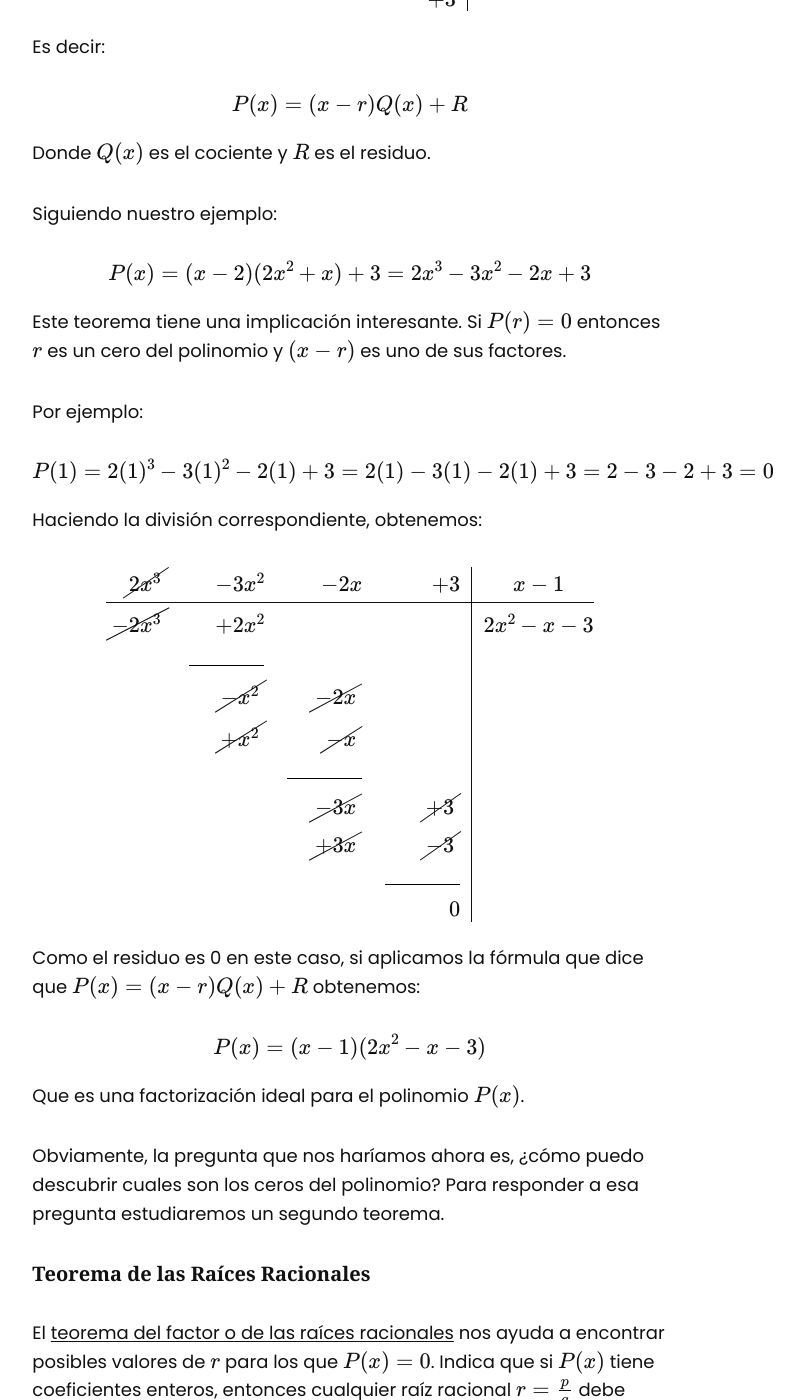
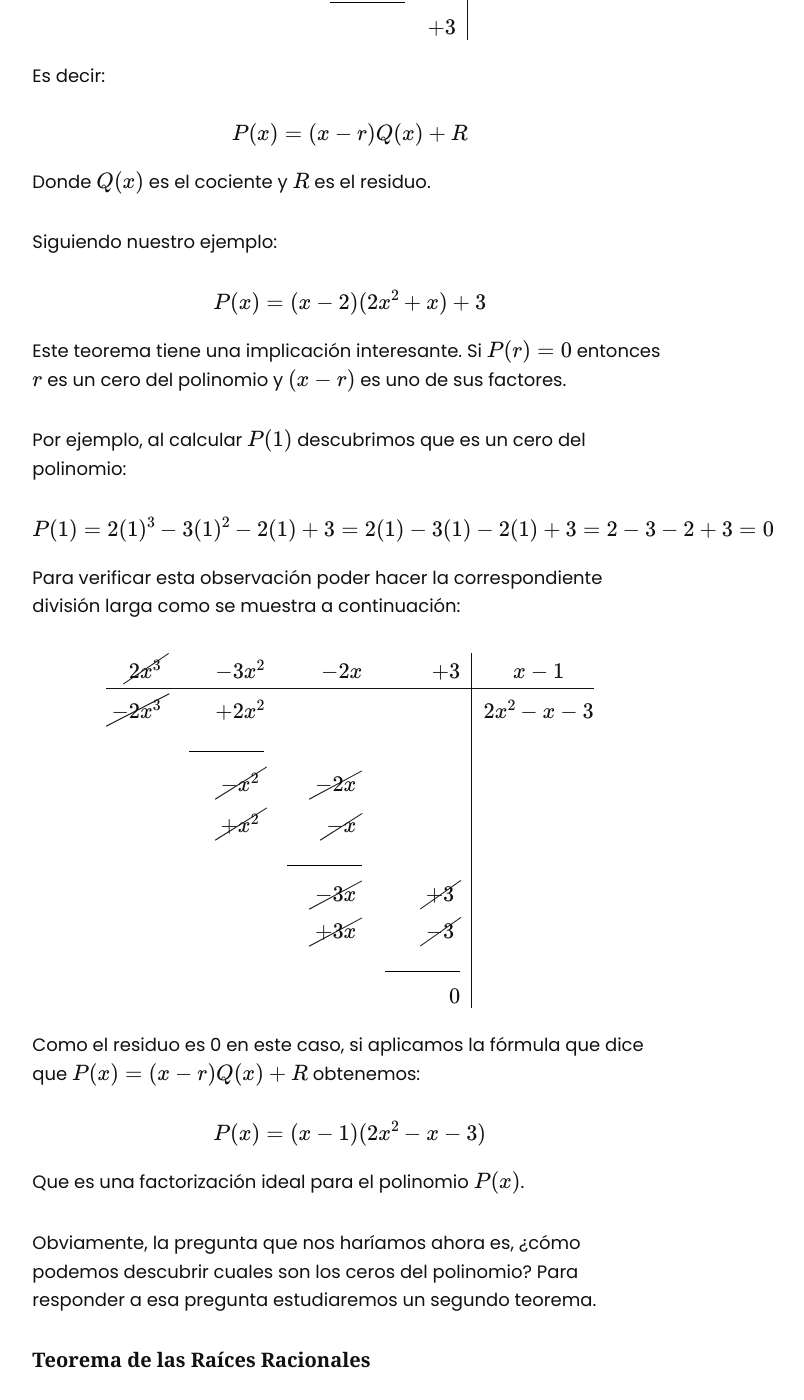
Before and after one commit to asoesem/asoesem.github.io, a Jekyll site: the page built from _posts/2025-03-04-division-sintetica.md, in a window 1280 px wide and 1400 px high, scrolled down 2388 px. Shown: the whole window, without its empty margins (457-1261 px from the left). Built offline with Jekyll 4.4.1, drawn with Linux system fonts in a browser that asks for light colours; some of the changed text lies outside the part shown.

Commit message:
Mejoras de redacción en el artículo de división sintética

```diff
--- a/_posts/2025-03-04-division-sintetica.md
+++ b/_posts/2025-03-04-division-sintetica.md
@@ -26,15 +26,15 @@
 
 #### Teorema del Residuo
 
-El [teorema del residuo o del resto][1] establece que si dividimos un polinomio $$P(x)$$ por $$x-r$$, el residuo de la división es simplemente $$P(r)$$.
+El [teorema del residuo o del resto][1] establece que si dividimos un polinomio $$P(x)$$ por $$(x-r)$$, el residuo de la división es simplemente $$P(r)$$.
 
 Veamos un ejemplo: sea $$P(x)=2x^3-3x^2-2x+3$$.
 
-Entonces si hacemos:
+Supongamos que calculamos $$P(2)$$:
 
 $$P(2) = 2(2)^3-3(2)^2-2(2)+3 = 2(8)-3(4)-2(2)+3 = 16-12-4+3 = 3$$
 
-Por lo tanto, por el teorema del residuo, si dividimos $$(2x^3-3x^2-2x+3) \div (x-2)$$ obtendremos como residuo $$3$$.
+Entonces, por el teorema del residuo, si dividimos $$(2x^3-3x^2-2x+3) \div (x-2)$$ obtendremos como residuo $$3$$. Tal como se muestra a continuación:
 
 
 $$\begin{array}{rrrr|c}
@@ -56,15 +56,15 @@
 
 Siguiendo nuestro ejemplo:
 
-$$P(x) = (x-2)(2x^2+x)+3 = 2x^3-3x^2-2x+3$$
+$$P(x) = (x-2)(2x^2+x)+3$$
 
 Este teorema tiene una implicación interesante. Si $$P(r)=0$$ entonces $$r$$ es un cero del polinomio y $$(x-r)$$ es uno de sus factores.
 
-Por ejemplo:
+Por ejemplo, al calcular $$P(1)$$ descubrimos que es un cero del polinomio:
 
 $$P(1) = 2(1)^3-3(1)^2-2(1)+3 = 2(1)-3(1)-2(1)+3 = 2-3-2+3 = 0$$
 
-Haciendo la división correspondiente, obtenemos:
+Para verificar esta observación poder hacer la correspondiente división larga como se muestra a continuación:
 
 $$\begin{array}{rrrr|c}
 \cancel{2x^3} & -3x^2 & -2x & +3 & x-1\\
@@ -86,7 +86,7 @@
 
 Que es una factorización ideal para el polinomio $$P(x)$$.
 
-Obviamente, la pregunta que nos haríamos ahora es, ¿cómo puedo descubrir cuales son los ceros del polinomio? Para responder a esa pregunta estudiaremos un segundo teorema.
+Obviamente, la pregunta que nos haríamos ahora es, ¿cómo podemos descubrir cuales son los ceros del polinomio? Para responder a esa pregunta estudiaremos un segundo teorema.
 
 #### Teorema de las Raíces Racionales
 
```
Also changed, not shown: other parts of _posts/2025-03-04-division-sintetica.md (+1 -1 lines).
